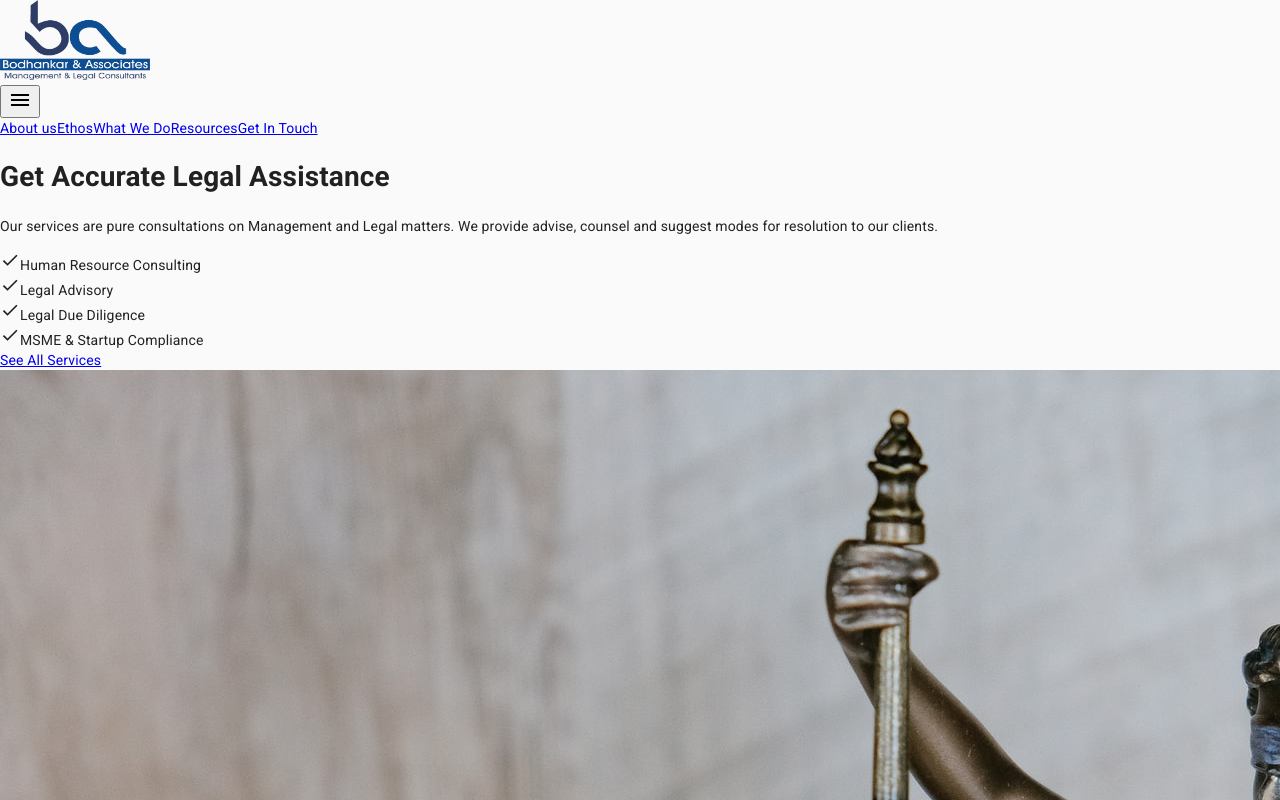
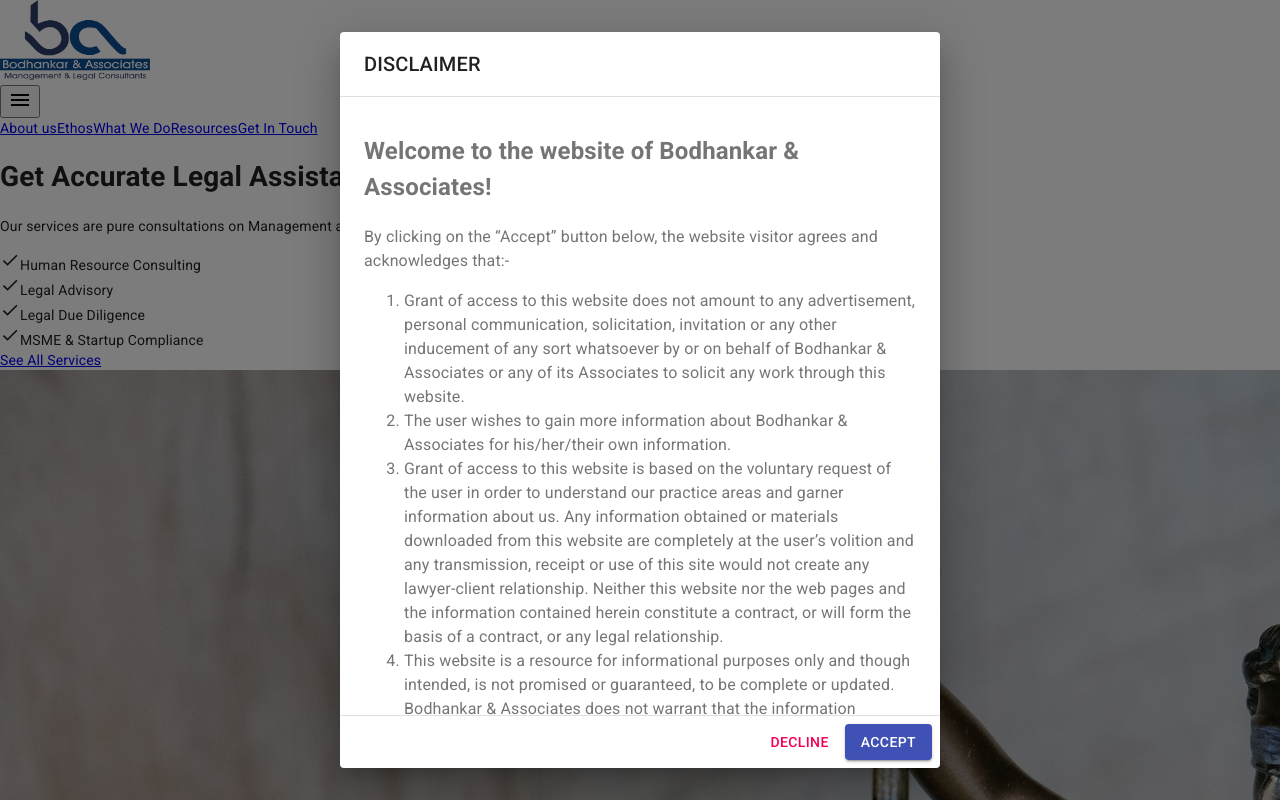
Before and after one commit to bhatvikrant/bodhankar-associates, a Next.js app: page / in a window 1280 px wide. Shown: the top 800 px of the page. Built offline with nearby package versions, Linux system fonts and the light colour scheme.

Commit message:
Disclaimer added on homepage

```diff
--- /dev/null
+++ b/components/HomeComponents/DisclaimerModal/index.tsx
@@ -0,0 +1,117 @@
+import { useState, useEffect, useRef } from 'react';
+
+// MUI
+import Button from '@material-ui/core/Button';
+import Dialog from '@material-ui/core/Dialog';
+import DialogActions from '@material-ui/core/DialogActions';
+import DialogContent from '@material-ui/core/DialogContent';
+import DialogContentText from '@material-ui/core/DialogContentText';
+import DialogTitle from '@material-ui/core/DialogTitle';
+
+
+const DisclaimerModal = (): JSX.Element => {
+
+  const [open, setOpen] = useState<boolean>(false);
+
+  useEffect(() => {
+    const accepted = localStorage.getItem('disclaimer-accepted')
+    if (accepted === "1") { setOpen(false) }
+    else { setOpen(true) }
+  }, []);
+
+  const handleClose = () => {
+    setOpen(false);
+  };
+
+  const descriptionElementRef = useRef<HTMLElement>(null);
+  useEffect(() => {
+    if (open) {
+      const { current: descriptionElement } = descriptionElementRef;
+      if (descriptionElement !== null) {
+        descriptionElement.focus();
+      }
+    }
+  }, [open]);
+
+  const decline = () => {
+    localStorage.setItem('disclaimer-accepted', '0')
+    handleClose()
+  }
+  const accept = () => {
+    localStorage.setItem('disclaimer-accepted', '1')
+    handleClose()
+  }
+  return <Dialog
+    open={open}
+    onClose={handleClose}
+    scroll='paper'
+    aria-labelledby="scroll-dialog-title"
+    aria-describedby="scroll-dialog-description"
+    disableBackdropClick
+    disableEscapeKeyDown
+  >
+    <DialogTitle id="scroll-dialog-title">DISCLAIMER</DialogTitle>
+    <DialogContent dividers={true}>
+      <DialogContentText
+        id="scroll-dialog-description"
+        ref={descriptionElementRef}
+        tabIndex={-1}
+      >
+        <div className="p-4">
+
+          <h2 className='font-bold text-xl mb-4'>Welcome to the website of Bodhankar & Associates!
+</h2>
+          <p className='mb-4'>By clicking on the “Accept” button below, the website visitor agrees and acknowledges that:-
+</p>
+
+          <ol className='list-decimal'>
+            <li>
+              Grant of access to this website does not amount to any advertisement, personal communication, solicitation, invitation or any other inducement of any sort whatsoever by or on behalf of Bodhankar & Associates or any of its Associates to solicit any work through this website.
+    </li>
+            <li>
+              The user wishes to gain more information about Bodhankar & Associates for his/her/their own information.
+
+    </li>
+            <li>
+              Grant of access to this website is based on the voluntary request of the user in order to understand our practice areas and garner information about us. Any information obtained or materials downloaded from this website are completely at the user’s volition and any transmission, receipt or use of this site would not create any lawyer-client relationship. Neither this website nor the web pages and the information contained herein constitute a contract, or will form the basis of a contract, or any legal relationship.
+    </li>
+            <li>
+              This website is a resource for informational purposes only and though intended, is not promised or guaranteed, to be complete or updated. Bodhankar & Associates does not warrant that the information contained on this website is accurate or complete, and hereby disclaims all liability to any person for any loss or damage caused by errors or omissions, whether such errors or omissions result from negligence, accident or any other cause.
+    </li>
+            <li>
+              Bodhankar & Associates assumes no liability for the interpretation and/or use of the information contained on this website, nor does it offer a warranty of any kind, either express or implied. While, every care has been taken in preparing the content of this website and web pages to ensure accuracy at the time of publication and creation, however, Bodhankar & Associates assumes no responsibility for any errors, which despite all precautions may be found herein.
+    </li>
+            <li>
+              The contents of this website do not constitute, and shall not be construed as, legal advice or a substitute for legal advice.
+    </li>
+            <li>
+              Bodhankar & Associates is not liable for any consequence of any action taken by the user relying on material / information provided on this website or through any external links thereon.
+    </li>
+            <li>
+              The information provided under this website is solely available at the user’s request for informational purposes only and should not be interpreted as soliciting or advertisement.
+    </li>
+            <li>
+              Selective material and information (except any statutory instruments or judicial precedents) on this website is proprietary of Bodhankar & Associates, and no part thereof shall be used, with or without adaptation, without the express prior written consent of Bodhankar & Associates.
+    </li>
+            <li>
+              All disputes, if any, are subject to the exclusive jurisdiction of competent courts in India, at Hyderabad only.
+    </li>
+          </ol>
+
+        </div>
+
+      </DialogContentText>
+    </DialogContent>
+    <DialogActions>
+
+      <Button onClick={decline} color="secondary">
+        Decline
+      </Button>
+      <Button onClick={accept} color="primary" variant='contained'>
+        Accept
+      </Button>
+    </DialogActions>
+  </Dialog>
+}
+
+export default DisclaimerModal
--- a/pages/index.tsx
+++ b/pages/index.tsx
@@ -2,6 +2,7 @@
 import Trustedby from '../components/HomeComponents/Trustedby'
 import AdvisoryBoard from '../components/HomeComponents/AdvisoryBoard'
 import WhyUs from '../components/HomeComponents/WhyUs'
+import DisclaimerModal from '../components/HomeComponents/DisclaimerModal'
 
 const Home = () => {
 	return (
@@ -10,6 +11,10 @@
 			<Trustedby />
 			<WhyUs />
 			<AdvisoryBoard />
+
+
+			{/* DISCLAIMER MODAL */}
+			<DisclaimerModal />
 		</div>
 	)
 }
```
